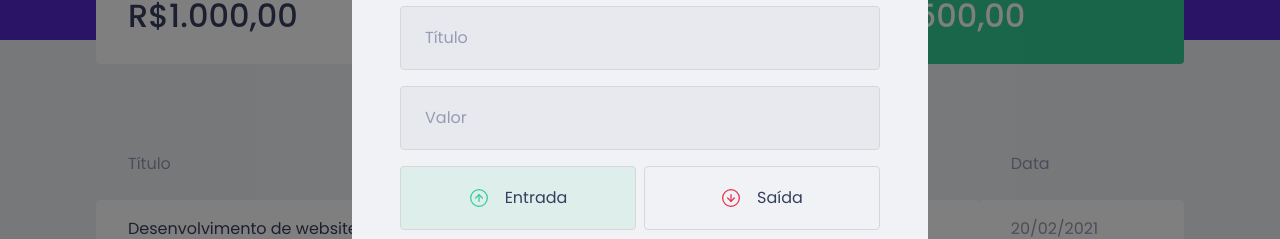
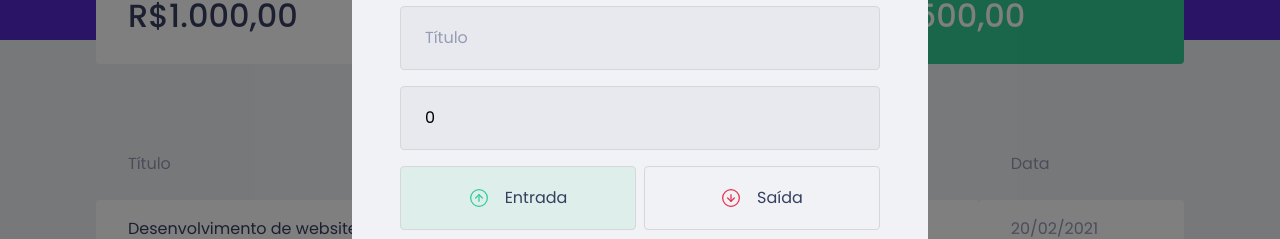
Before and after one commit to eipedrov/Ignite, a React (Create React App) app in the folder ignite-aulas/reactjs/dtmoney/: page / in a window 1280 px wide. Both pictures are taken after a click on the button "Nova transação". Shown: the part 232-471 px from the top of the page. Built offline with nearby package versions, Linux system fonts and the light colour scheme; no server answers; what miragejs would draw is missing.

Commit message:
Salvando os dados do Form

```diff
--- a/ignite-aulas/reactjs/dtmoney/src/components/NewTransactionModal/index.tsx
+++ b/ignite-aulas/reactjs/dtmoney/src/components/NewTransactionModal/index.tsx
@@ -1,4 +1,4 @@
-import { useState } from "react";
+import { FormEvent, useState } from "react";
 import Modal from "react-modal";
 import closeImg from '../../assets/close.svg';
 import incomeImg from '../../assets/income.svg';
@@ -13,7 +13,21 @@
 
 
 export function NewTransactionModal({isOpen, onRequestClose}:NewTransactionModalProps){
+    const [title, setTitle] = useState('')
+    const [value, setValue] = useState(0)
+    const [category, setCategory] = useState('')
     const [type, setType] = useState('deposit');
+
+    function handleCreateNewTransaction(event: FormEvent) {
+        event.preventDefault();
+
+        console.log({
+            title,
+            value,
+            category,
+            type,
+        })
+    }
 
     return(
         <Modal
@@ -30,16 +44,20 @@
                 <img src={closeImg} alt="Fechar modal" />
             </button>
 
-            <Container>
+            <Container onSubmit={handleCreateNewTransaction}>
                 <h2>Cadastrar transação</h2>
 
                 <input
                     placeholder="Título"
+                    value={title}
+                    onChange={event => setTitle(event.target.value)}
                 />
 
                 <input
                     type="number"
                     placeholder="Valor"
+                    value={value}
+                    onChange={event => setValue(Number(event.target.value))}
                 />
 
                 <TransactionsTypeContainer>
@@ -66,6 +84,8 @@
 
                 <input
                     placeholder="Categoria"
+                    value={category}
+                    onChange={event => setCategory(event.target.value)}
                 />
                 <button type="submit">
                     Cadastrar
```
